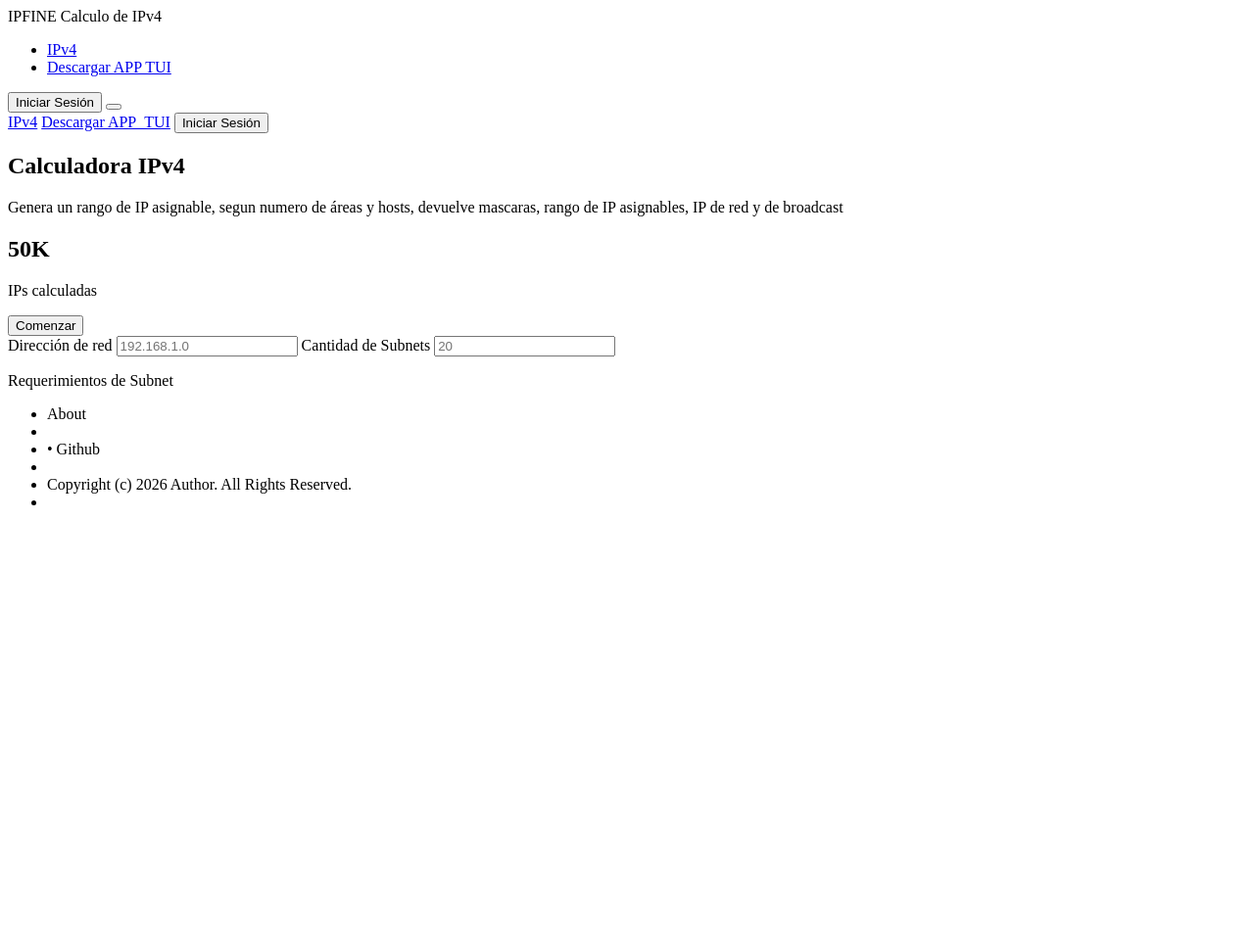
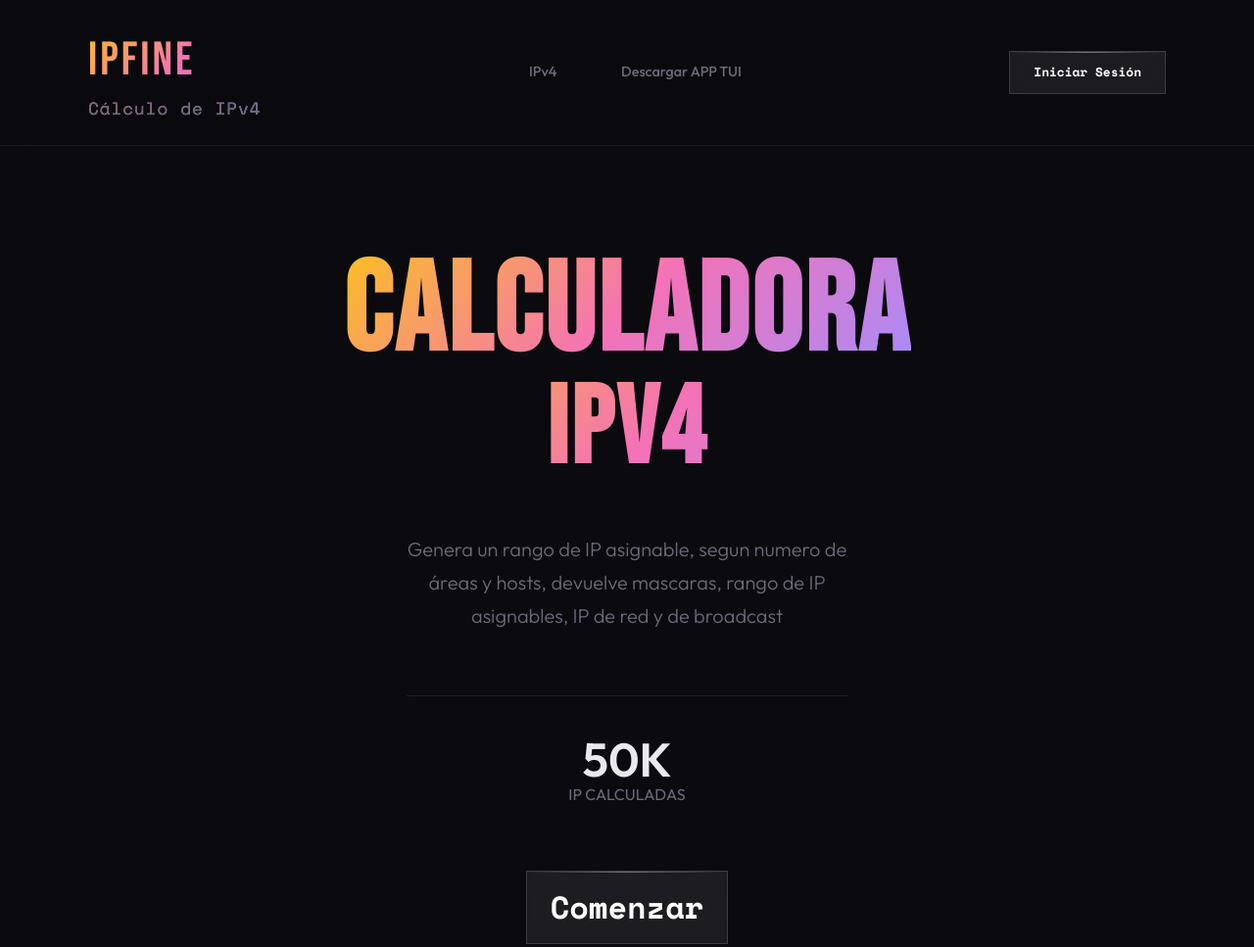
Before and after one commit to Felipefza/IPFine, a plain HTML site: page index.html in a window 1280 px wide. Shown: the top 967 px of the page at 98% size. Before the commit the page ends 800 px from the top, so only its background shows below. Drawn offline with nearby package versions, Linux system fonts and the light colour scheme.

Commit message:
esta casi terminado la seccion principal

```diff
--- a/index.html
+++ b/index.html
@@ -7,7 +7,7 @@
     <link rel="preconnect" href="https://fonts.googleapis.com">
     <link rel="preconnect" href="https://fonts.gstatic.com" crossorigin>
     <link href="https://fonts.googleapis.com/css2?family=Bebas+Neue&family=Space+Mono:wght@400;700&family=Outfit:wght@300;400;500;600&display=swap" rel="stylesheet">
-    <link rel="stylesheet" href="templatemo-pixel-forge-style.css">
+    <link rel="stylesheet" href="./ipfineStyle.css">
 </head>
 <body>
 
@@ -16,7 +16,7 @@
       <div class="nav-inner">
           <div class="logo">
               IPFINE
-            <span>Calculo de IPv4</span>
+              <span>Cálculo de IPv4</span>
           </div>
 
         <ul class="nav-links">
@@ -24,19 +24,6 @@
           <li><a href="#descargar_app">Descargar APP TUI</a></li>
         </ul>
 
-      <button class="nav-cta">Iniciar Sesión</button>
-
-      <!-- Navegation Mobile -->
-        <button class="mobile-toggle" id="mobileToggle">
-            <span></span>
-            <span></span>
-            <span></span>
-        </button>
-        </div>
-
-        <div class="mobile-menu" id="mobileMenu">
-            <a href="#ipv4">IPv4</a>
-            <a href="#descarga_app">Descargar APP_TUI</a>
         <button class="nav-cta">Iniciar Sesión</button>
       </div>
     </nav>
@@ -51,11 +38,11 @@
         <p class="main-subtitle">
           Genera un rango de IP asignable, segun numero de áreas y hosts, devuelve mascaras, rango de IP asignables, IP de red y de broadcast
         </p>
-        <h2 class="main-desc-1">50K</h2>
+        <h2 class="main-badge-1">50K</h2>
         <p class="main-desc-1">
-          IPs calculadas
+          IP CALCULADAS
         </p>
-        <button type="button">Comenzar</button>
+        <a class="main-link" type="button">Comenzar</a>
       </div>
     </section>
 
@@ -83,5 +70,7 @@
         <li><a>Copyright (c) 2026 Author. All Rights Reserved.</a><li>
       </ul>
     </footer>
+
+    <script src="./ipfineScript.js"></script>
 </body>
 </html>
--- a/ipfineStyle.css
+++ b/ipfineStyle.css
@@ -0,0 +1,287 @@
+:root {
+    --cyan: #00f0ff;
+    --magenta: #ff2d6a;
+    --purple: #a855f7;
+    --deep-purple: #7c3aed;
+    --dark-bg: #0a0a0f;
+    --card-bg: rgba(255, 255, 255, 0.03);
+    --card-border: rgba(255, 255, 255, 0.08);
+    --text-main: #e8e8ed;
+    --text-muted: #6b6b7a;
+    --container-max: 1100px;
+}
+
+* {
+    margin: 0;
+    padding: 0;
+    box-sizing: border-box;
+}
+
+html {
+    scroll-behavior: smooth;
+}
+
+body {
+    font-family: 'Outfit', sans-serif;
+    background: var(--dark-bg);
+    color: var(--text-main);
+    line-height: 1.6;
+    overflow-x: hidden;
+}
+
+.container {
+    max-width: var(--container-max);
+    margin: 0 auto;
+    width: 100%;
+}
+
+ul {
+  list-style: none;
+}
+
+/* Navigation */
+
+nav {
+  position: fixed;
+  top: 0;
+  left: 0;
+  right: 0;
+
+  padding: 1.5rem 4%;
+
+  display: flex;
+  justify-content: center;
+  align-items: center;
+
+  z-index: 100;
+
+  backdrop-filter: blur(20px);
+  background: rgba(10, 10, 15, 0.7);
+  border-bottom: 1px solid var(--card-border);
+}
+
+.nav-inner {
+    width: 100%;
+    max-width: var(--container-max);
+
+    display: flex;
+    justify-content: space-between;
+    align-items: center;
+    flex-direction: row;
+}
+
+.logo {
+    font-family: 'Bebas Neue', sans-serif;
+    font-size: 3rem;
+    letter-spacing: 3px;
+
+    background: linear-gradient(135deg, #fbbf24, #f472b6, #a78bfa);
+    -webkit-background-clip: text;
+    -webkit-text-fill-color: transparent;
+    background-clip: text;
+}
+
+.logo span {
+    font-family: 'Space Mono', monospace;
+    font-size: 1.1rem;
+    letter-spacing: 1px;
+
+    display: block;
+
+    background: none;
+    -webkit-text-fill-color: var(--text-muted);
+    margin-top: -5px;
+}
+
+.nav-links {
+    display: flex;
+    gap: 2.5rem;
+}
+
+.nav-links a {
+    color: var(--text-muted);
+
+    text-decoration: none;
+
+    font-size: 0.9rem;
+    font-weight: 500;
+
+    transition: all 0.2s ease;
+    transform: scale(1);
+
+    display: inline-block;
+    padding: 0.5rem 0.8rem;
+
+    border-radius: 4px;
+}
+
+.nav-links a:hover {
+    color: var(--text-main);
+    background: rgba(255, 255, 255, 0.06);
+    transform: scale(1.08);
+}
+
+.nav-cta {
+    padding: 0.7rem 1.5rem;
+
+    color: #fff;
+
+    background: rgba(255, 255, 255, 0.08);
+    backdrop-filter: blur(12px);
+    -webkit-backdrop-filter: blur(12px);
+
+    border: 1px solid rgba(255, 255, 255, 0.15);
+
+    font-family: 'Space Mono', monospace;
+    font-size: 0.8rem;
+    font-weight: 700;
+
+    cursor: pointer;
+
+    transition: all 0.25s ease;
+    position: relative;
+    overflow: hidden;
+}
+
+.nav-cta::before {
+    content: '';
+
+    position: absolute;
+    top: 0;
+    left: 0;
+    right: 0;
+
+    height: 1px;
+
+    background: linear-gradient(90deg, transparent, rgba(255,255,255,0.4), transparent);
+}
+
+.nav-cta:hover {
+    background: rgba(255, 255, 255, 0.12);
+    border-color: rgba(255, 255, 255, 0.25);
+
+    transform: translateY(-1px);
+}
+
+/* Main Section */
+
+.main {
+    display: flex;
+    justify-content: center;
+
+    text-align: center;
+
+    min-height: 100vh;
+    padding: 10rem 4% 4rem;
+}
+
+.main-inner {
+    display: flex;
+    flex-direction: column;
+    align-items: center;
+
+    max-width: var(--container-max);
+    width: 100%;
+}
+
+.main-title {
+  display: flex;
+  flex-direction: column;
+  margin-top: 6rem;
+}
+
+.line-1 {
+  font-family: 'Bebas Neue', sans-serif;
+  font-size: 8rem;
+  line-height: 8rem;
+  letter-spacing: 3px;
+
+  background: linear-gradient(135deg, #fbbf24, #f472b6, #a78bfa);
+  -webkit-background-clip: text;
+  -webkit-text-fill-color: transparent;
+  background-clip: text;
+}
+
+.line-2 {
+  font-family: 'Bebas Neue', sans-serif;
+  font-size: 7rem;
+  line-height: 7rem;
+  letter-spacing: 3px;
+
+  padding-bottom: 3rem;
+
+  background: linear-gradient(135deg, #fbbf24, #f472b6, #a78bfa);
+  -webkit-background-clip: text;
+  -webkit-text-fill-color: transparent;
+  background-clip: text;
+}
+
+.main-subtitle {
+  color: var(--text-muted);
+
+  font-size: 1.25rem;
+  font-weight: 300;
+
+  max-width: 450px;
+
+  margin-bottom: 2.5rem;
+  padding-bottom: 4rem;
+
+  line-height: 1.7;
+
+  border-bottom: 1px solid var(--card-border);
+}
+
+.main-badge-1 {
+  color: var(--text-main);
+
+  font-size: 3rem;
+  line-height: 3rem;
+}
+
+.main-desc-1 {
+  color: var(--text-muted);
+  margin-bottom: 4rem;
+}
+
+.main-link {
+    padding: 0.7rem 1.5rem;
+
+    color: #fff;
+
+    background: rgba(255, 255, 255, 0.08);
+    backdrop-filter: blur(12px);
+    -webkit-backdrop-filter: blur(12px);
+
+    border: 1px solid rgba(255, 255, 255, 0.15);
+
+    font-family: 'Space Mono', monospace;
+    font-size: 2rem;
+    font-weight: 700;
+
+    cursor: pointer;
+
+    transition: all 0.25s ease;
+    position: relative;
+    overflow: hidden;
+}
+
+.main-link::before {
+    content: '';
+
+    position: absolute;
+    top: 0;
+    left: 0;
+    right: 0;
+
+    height: 1px;
+
+    background: linear-gradient(90deg, transparent, rgba(255,255,255,0.4), transparent);
+}
+
+.main-link:hover {
+    background: rgba(255, 255, 255, 0.12);
+    border-color: rgba(255, 255, 255, 0.25);
+
+    transform: translateY(-1px);
+}
```
Lines whose indentation alone changed are shown as unchanged.
